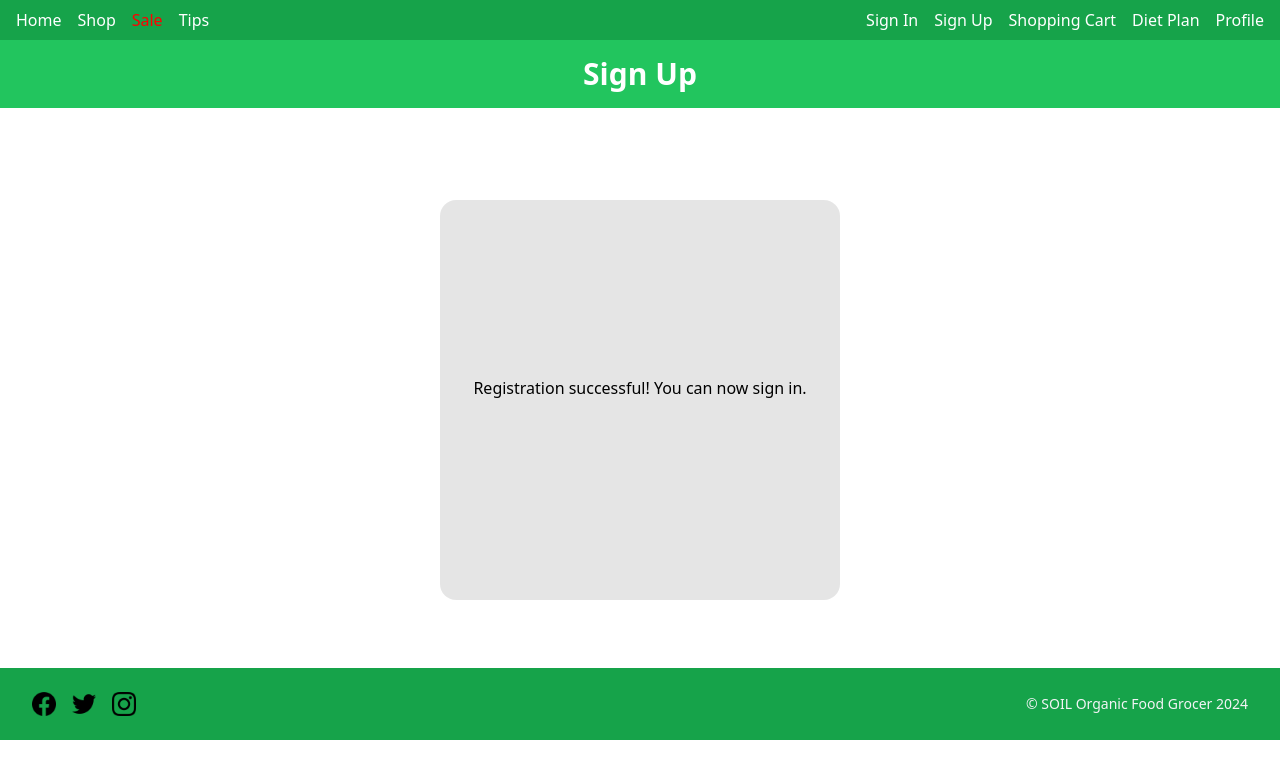
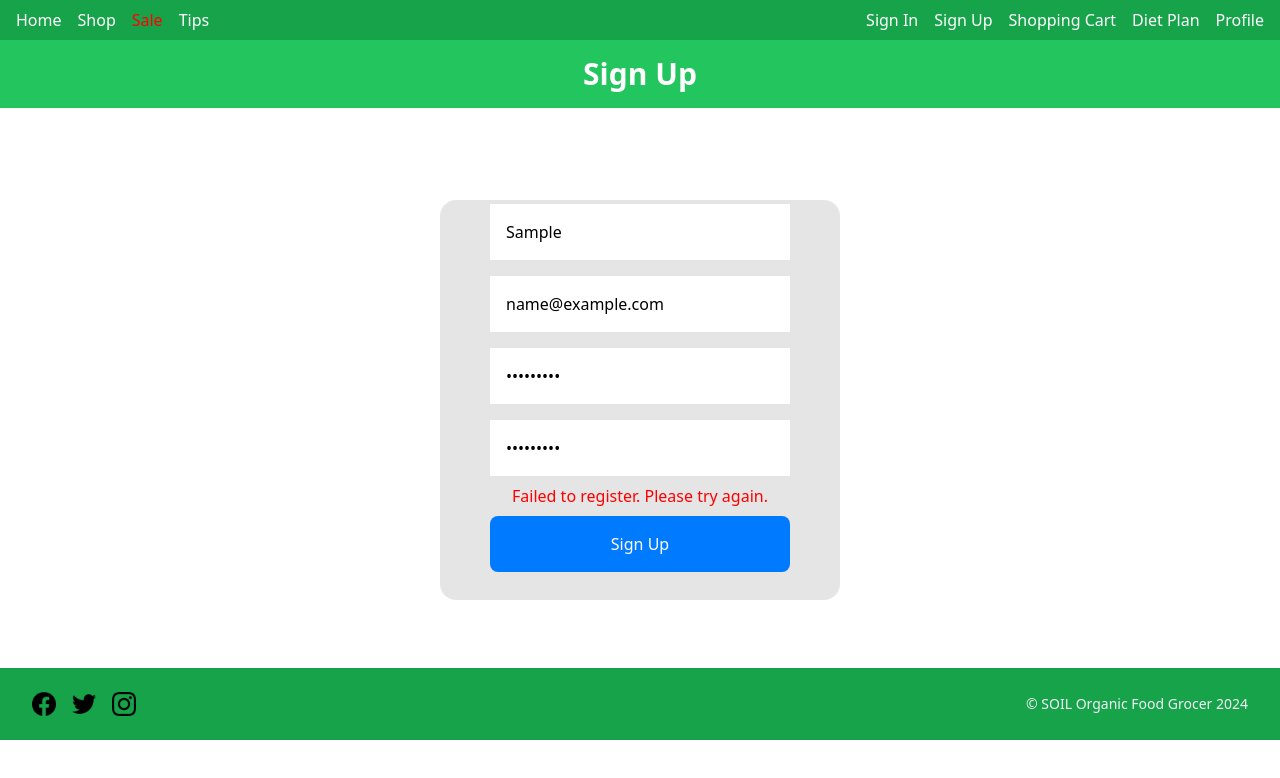
Before and after one commit to Thomas-Saleh/SOIL-Web-App, a React (Create React App) app in the folder s4006031-s3928350-a2/React/: page /sign-up in a window 1280 px wide. Both pictures are taken after typing "Sample", "name@example.com", "Sample123", "Sample123" into the empty fields and a click on the button "Sign Up". Shown: the top 778 px of the page. Built offline with nearby package versions, Linux system fonts and the light colour scheme; no server answers.

Commit message:
signup now saves user info to database

```diff
--- a/s4006031-s3928350-a2/React/src/data/repository.js
+++ b/s4006031-s3928350-a2/React/src/data/repository.js
@@ -2,7 +2,7 @@ import axios from "axios";
 
 // --- Constants ----------------------------------------------------------------------------------
 const API_HOST = "http://localhost:3000";
-const USER_KEY = "user";
+const USER_KEY = "users";
 
 // --- User ---------------------------------------------------------------------------------------
 async function verifyUser(email, password) {
@@ -46,5 +46,5 @@ function removeUser() {
 
 export {
   verifyUser, findUser, createUser,
-  getUser, removeUser
+  setUser, getUser, removeUser
 };
--- a/s4006031-s3928350-a2/React/src/pages/SignUp.js
+++ b/s4006031-s3928350-a2/React/src/pages/SignUp.js
@@ -1,94 +1,68 @@
+
 import React, { useState } from 'react';
+import { createUser } from '../data/repository';
 
 function Signup() {
-  // State to hold user details
   const [userDetails, setUserDetails] = useState({
-    name: '',
+    username: '',
     email: '',
     password: '',
     confirmPassword: '',
   });
+  const [isSubmitted, setIsSubmitted] = useState(false);
+  const [errorMessage, setErrorMessage] = useState('');
 
-  // State to track if the form is submitted
-  const [isSubmitted, setIsSubmitted] = useState(false);
-
-  // Function to handle input change
   const handleInputChange = (event) => {
     const { name, value } = event.target;
     setUserDetails({ ...userDetails, [name]: value });
   };
 
-  // Function to handle form submission
-  const handleSubmit = (event) => {
+  const handleSubmit = async (event) => {
     event.preventDefault();
-    // Validate the form
     if (validateForm()) {
-      // Check if the email already exists in localStorage
-      const existingUsers = JSON.parse(localStorage.getItem('users')) || [];
-      const existingUser = existingUsers.find(
-        (user) => user.email === userDetails.email
-      );
-      if (existingUser) {
-        alert('This email is already registered. Please use a different email.');
-        return;
+      try {
+        const response = await createUser(userDetails);
+
+        if (response) {
+          setIsSubmitted(true);
         }
-
-      // Get the current date
-      const dateOfJoining = new Date().toLocaleDateString();
-      // Add the date of joining to the user details
-      const userDataWithDate = { ...userDetails, dateOfJoining };
-
-      // Save the user details to localStorage
-      localStorage.setItem('users', JSON.stringify([...existingUsers, userDataWithDate]));
-
-      // Set the submitted state to true
-      setIsSubmitted(true);
+      } catch (error) {
+        setErrorMessage(error.response?.data?.message || 'Failed to register. Please try again.');
+      }
     }
   };
 
-
-  // Function to validate the form
   const validateForm = () => {
-    // Check if all fields are filled
-    if (!userDetails.name || !userDetails.email || !userDetails.password) {
-      alert('All fields are required.');
+    if (!userDetails.username || !userDetails.email || !userDetails.password) {
+      setErrorMessage('All fields are required.');
       return false;
     }
-    // Validate email format
     if (!/\S+@\S+\.\S+/.test(userDetails.email)) {
-      alert('You must enter a valid email address.');
+      setErrorMessage('You must enter a valid email address.');
       return false;
     }
-    // Check for strong password
     if (userDetails.password.length < 8) {
-      alert('Your password must be at least 8 characters long.');
+      setErrorMessage('Your password must be at least 8 characters long.');
       return false;
     }
-    // Check if password contains at least one uppercase letter
     if (!/[A-Z]/.test(userDetails.password)) {
-      alert('Your password must contain at least one uppercase letter.');
+      setErrorMessage('Your password must contain at least one uppercase letter.');
       return false;
     }
-    // Check if password contains at least one number
     if (!/\d/.test(userDetails.password)) {
-      alert('Your password must contain at least one number.');
+      setErrorMessage('Your password must contain at least one number.');
       return false;
     }
-    // Check if password matches confirm password
     if (userDetails.password !== userDetails.confirmPassword) {
-      alert('Password and Confirm Password must match.');
+      setErrorMessage('Password and Confirm Password must match.');
       return false;
     }
+    setErrorMessage('');
     return true;
   };
 
-  // Display a success message if the form was submitted successfully
   const renderSuccessMessage = () => {
-    return (
-      <div className="success-message">
-        Registration successful! You can now sign in.
-      </div>
-    );
+    return <div className="success-message">Registration successful! You can now sign in.</div>;
   };
 
   return (
@@ -96,17 +70,45 @@ function Signup() {
       <div className="bg-green-500 text-white py-4">
         <h1 className="text-3xl font-semibold text-center">Sign Up</h1>
       </div>
-
       <div className="signin-container">
         <div className="signin-background"></div>
         {isSubmitted ? (
           renderSuccessMessage()
         ) : (
           <form onSubmit={handleSubmit} className="signin-form">
-          <input type="text" name="name" placeholder="Name" required onChange={handleInputChange} className="signin-input"/>
-          <input type="email" name="email" placeholder="Email" required onChange={handleInputChange} className="signin-input"/>
-          <input type="password" name="password" placeholder="Password" required onChange={handleInputChange} className="signin-input"/>
-          <input type="password" name="confirmPassword" placeholder="Confirm Password" required onChange={handleInputChange} className="signin-input" />
+            <input
+              type="text"
+              name="username"
+              placeholder="Username"
+              required
+              onChange={handleInputChange}
+              className="signin-input"
+            />
+            <input
+              type="email"
+              name="email"
+              placeholder="Email"
+              required
+              onChange={handleInputChange}
+              className="signin-input"
+            />
+            <input
+              type="password"
+              name="password"
+              placeholder="Password"
+              required
+              onChange={handleInputChange}
+              className="signin-input"
+            />
+            <input
+              type="password"
+              name="confirmPassword"
+              placeholder="Confirm Password"
+              required
+              onChange={handleInputChange}
+              className="signin-input"
+            />
+            {errorMessage && <div className="error-message">{errorMessage}</div>}
             <button type="submit" className="signin-button">Sign Up</button>
           </form>
         )}
@@ -115,4 +117,4 @@ function Signup() {
   );
 }
 
-export default Signup
+export default Signup;
```
Also changed, not shown: 1 other file (tests, documents, lock files or other folders). Lines whose indentation alone changed are shown as unchanged.
